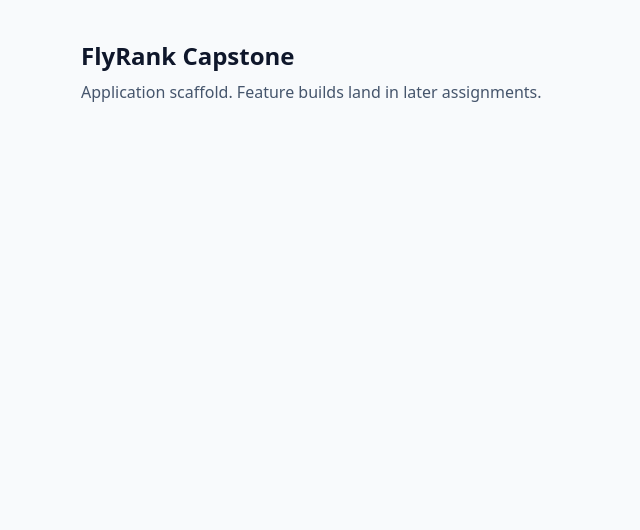
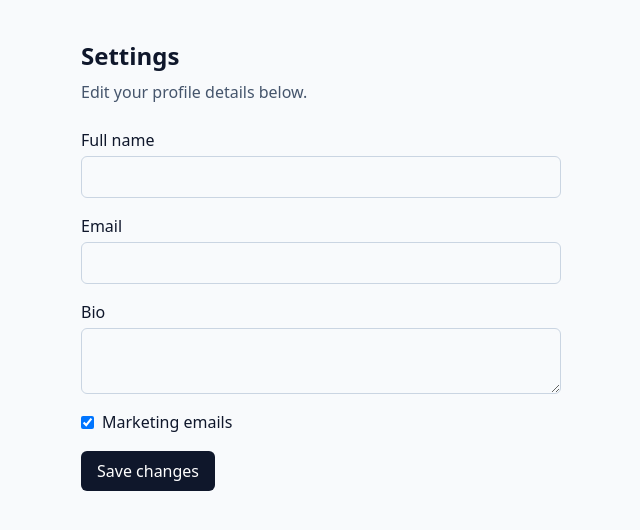
Before and after one commit to RajinShahriar10/flyrank-capstone, a Next.js app: page / in a window 1280 px wide. Shown: the top 530 px of the page, without its empty margins (319-959 px from the left). Built offline with nearby package versions, Linux system fonts and the light colour scheme.

Commit message:
feat: add profile settings form (round 1, vague prompt)

```diff
--- a/app/page.tsx
+++ b/app/page.tsx
@@ -1,8 +1,13 @@
+import SettingsForm from "@/components/settings-form";
+
 export default function Home() {
   return (
     <main className="mx-auto max-w-lg px-4 py-10">
-      <h1 className="text-2xl font-semibold">FlyRank Capstone</h1>
-      <p className="mt-2 text-slate-600">Application scaffold. Feature builds land in later assignments.</p>
+      <h1 className="text-2xl font-semibold">Settings</h1>
+      <p className="mt-2 text-slate-600">Edit your profile details below.</p>
+      <div className="mt-6">
+        <SettingsForm />
+      </div>
     </main>
   );
 }
--- /dev/null
+++ b/components/settings-form.tsx
@@ -0,0 +1,68 @@
+"use client";
+
+import { useState } from "react";
+
+export default function SettingsForm() {
+  const [name, setName] = useState("");
+  const [email, setEmail] = useState("");
+  const [bio, setBio] = useState("");
+  const [marketing, setMarketing] = useState(true);
+  const [saved, setSaved] = useState(false);
+
+  function handleSubmit(event: React.FormEvent) {
+    event.preventDefault();
+    setSaved(true);
+  }
+
+  return (
+    <form onSubmit={handleSubmit} className="space-y-4">
+      {saved && <p className="text-green-600">Saved!</p>}
+
+      <div>
+        <label>Full name</label>
+        <input
+          value={name}
+          onChange={(event) => setName(event.target.value)}
+          className="mt-1 block w-full rounded-md border border-slate-300 px-3 py-2"
+        />
+      </div>
+
+      <div>
+        <label>Email</label>
+        <input
+          type="email"
+          value={email}
+          onChange={(event) => setEmail(event.target.value)}
+          className="mt-1 block w-full rounded-md border border-slate-300 px-3 py-2"
+        />
+      </div>
+
+      <div>
+        <label>Bio</label>
+        <textarea
+          value={bio}
+          onChange={(event) => setBio(event.target.value)}
+          className="mt-1 block w-full rounded-md border border-slate-300 px-3 py-2"
+        />
+      </div>
+
+      <div>
+        <label className="inline-flex items-center gap-2">
+          <input
+            type="checkbox"
+            checked={marketing}
+            onChange={(event) => setMarketing(event.target.checked)}
+          />
+          Marketing emails
+        </label>
+      </div>
+
+      <button
+        type="submit"
+        className="rounded-md bg-slate-900 px-4 py-2 text-white"
+      >
+        Save changes
+      </button>
+    </form>
+  );
+}
```
